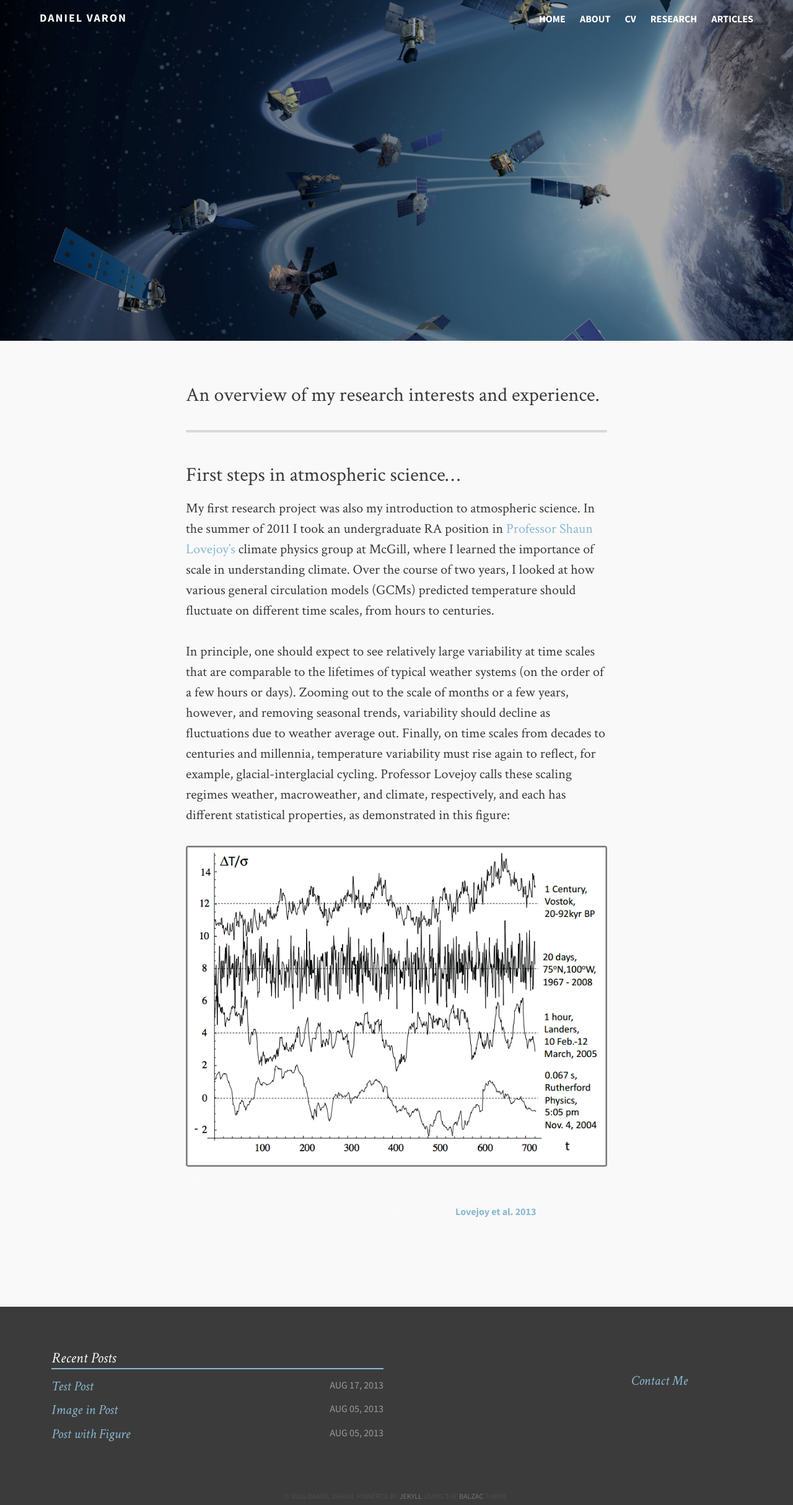
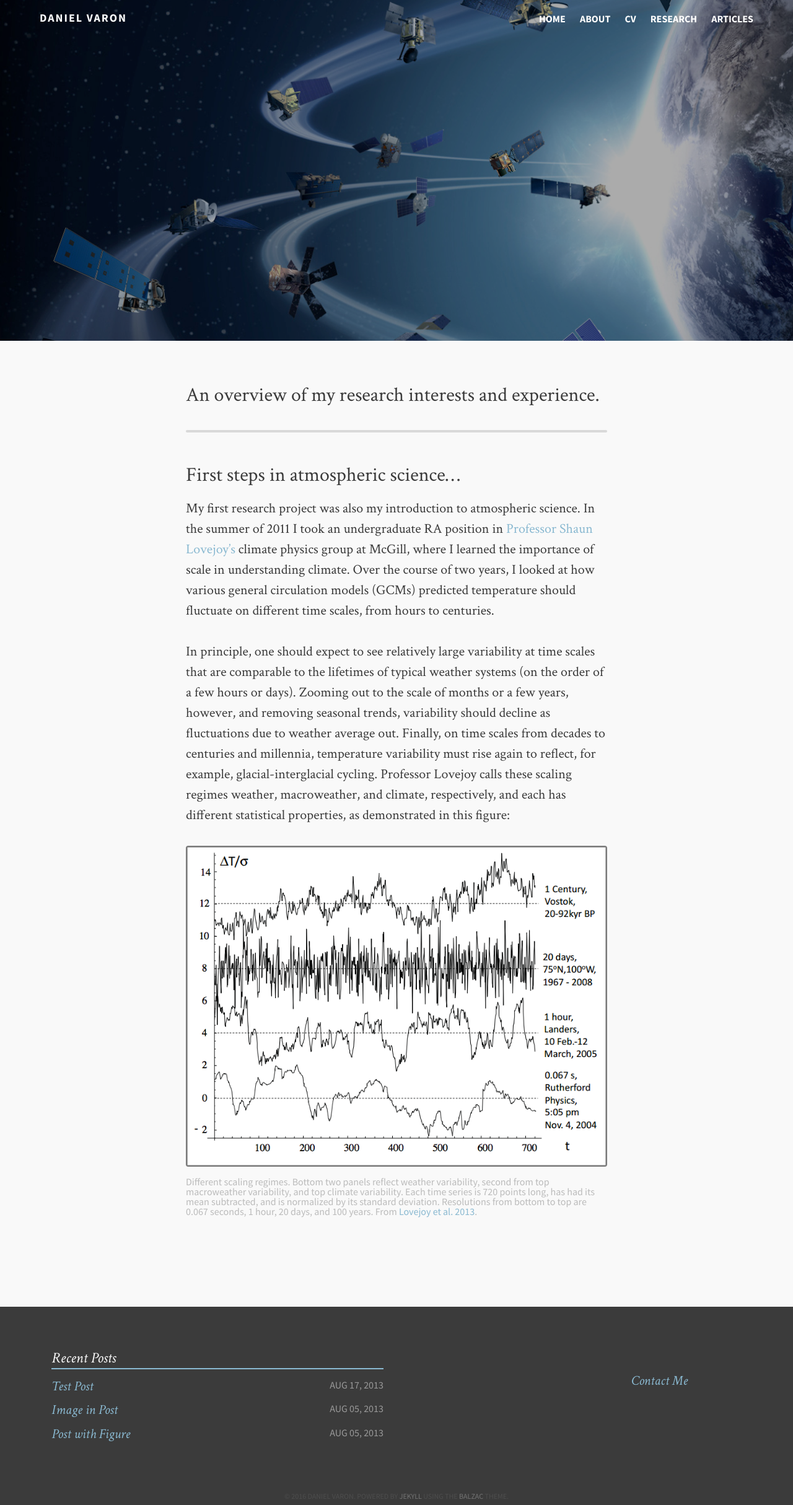
Before and after one commit to djvaron/djvaron.github.io, a Jekyll site: the page built from research.md, in a window 1280 px wide. Shown: the whole page at 62% size. Built offline with Jekyll 4.4.1, drawn with Linux system fonts in a browser that asks for light colours.

Commit message:
Update _styles.scss

```diff
--- a/_sass/_styles.scss
+++ b/_sass/_styles.scss
@@ -476,9 +476,9 @@
         figcaption {
             font-size: $fs5;
             font-family: $sans;
-            font-weight: bold;
+            font-weight: 400;
             text-transform: none;
-            color: lighten($black, 75%);
+            color: lighten($black, 50%);
             text-align: left;
         }
     }
```
